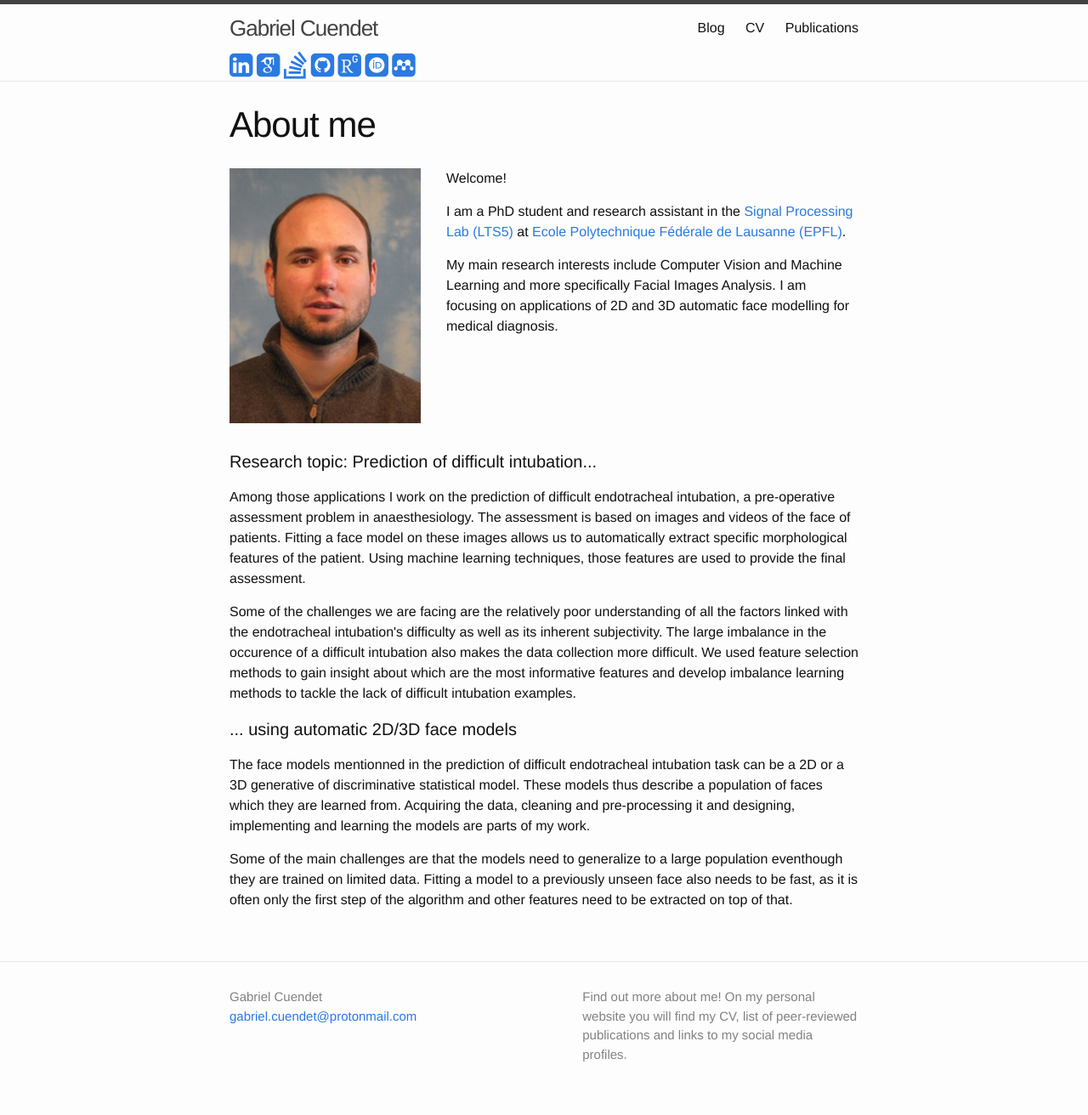
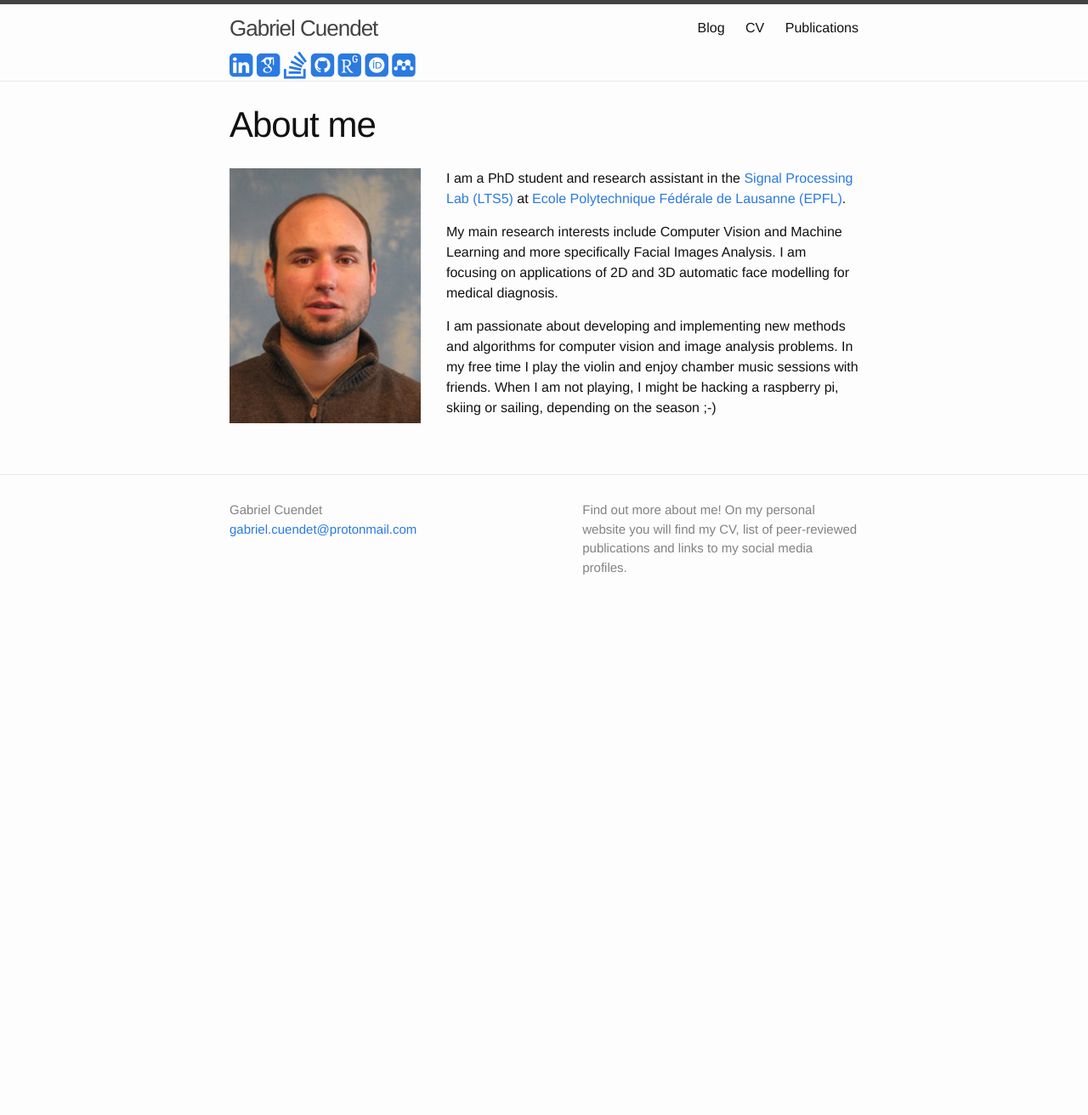
Before and after one commit to gcuendet/gcuendet.github.io, a Jekyll site: the page built from index.html, in a window 1280 px wide. Shown: the whole page at 85% size. Built offline with Jekyll 4.4.1, drawn with Linux system fonts in a browser that asks for light colours; some web fonts are replaced; after the commit the page ends 900 px from its top, so only the background shows below that.

Commit message:
Chg the introductory text

```diff
--- a/index.html
+++ b/index.html
@@ -29,34 +29,17 @@ layout: default
   </header>
 
   <div class="post-content">
-    <p><img src="http://gcuendet.github.io/resources/images/Photo_big.jpg" alt="" height="300px" width="225px" /></p>
 
-<p>Welcome! </p>
+<p><img src="http://gcuendet.github.io/resources/images/Photo_big.jpg" alt="" height="300px" width="225px" /></p>
 
 <p>I am a PhD student and research assistant in the <a href="http://lts5www.epfl.ch/" target="_blank">Signal Processing Lab (LTS5)</a> at <a href="http://www.epfl.ch/" target="_blank">Ecole Polytechnique Fédérale de Lausanne (EPFL)</a>.</p>
 
 <p>My main research interests include Computer Vision and Machine Learning and more specifically Facial Images Analysis.
 I am focusing on applications of 2D and 3D automatic face modelling for medical diagnosis.</p>
 
-<h4 id="trying-to-predict-difficult-intubation">Research topic: Prediction of difficult intubation...</h4>
-
-<p>Among those applications I work on the prediction of difficult endotracheal intubation, a pre-operative assessment problem in anaesthesiology.
-The assessment is based on images and videos of the face of patients. Fitting a face model on these images allows us to automatically extract specific morphological features of the patient.
-Using machine learning techniques, those features are used to provide the final assessment.</p>
-
-<p>Some of the challenges we are facing are the relatively poor understanding of all the factors linked with the endotracheal intubation's difficulty as well as its inherent subjectivity.
-The large imbalance in the occurence of a difficult intubation also makes the data collection more difficult.
-We used feature selection methods to gain insight about which are the most informative features and develop imbalance learning methods to tackle the lack of difficult intubation examples.</p>
-
-<h4 id="developing-face-models">... using automatic 2D/3D face models</h4>
-
-<p>The face models mentionned in the prediction of difficult endotracheal intubation task can be a 2D or a 3D generative of discriminative statistical model.
-These models thus describe a population of faces which they are learned from.
-Acquiring the data, cleaning and pre-processing it and designing, implementing and learning the models are parts of my work.</p>
-
-<p>Some of the main challenges are that the models need to generalize to a large population eventhough they are trained on limited data.
-Fitting a model to a previously unseen face also needs to be fast, as it is often only the first step of the algorithm and other features need to be extracted on top of that.
-</p>
+<p>I am passionate about developing and implementing new methods and algorithms for computer vision and image analysis problems.
+In my free time I play the violin and enjoy chamber music sessions with friends.
+When I am not playing, I might be hacking a raspberry pi, skiing or sailing, depending on the season ;-)</p>
 
 </article>
 
```
